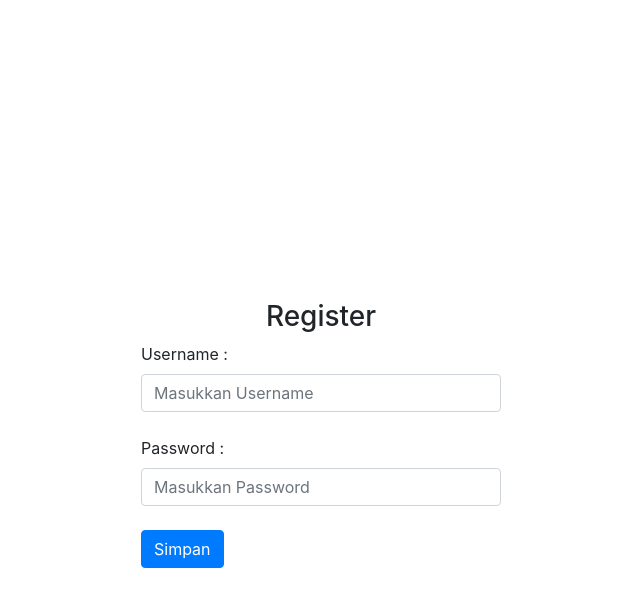
After one commit to andriawan24/penjualan, a PHP site: page /register.php in a window 1280 px wide. The commit adds this page. Shown: the top 607 px of the page, without its empty margins (299-939 px from the left). Run offline with PHP 8.4, Linux system fonts and the light colour scheme.

Commit message:
Penambahan Fitur Pendaftaran atau Register

```diff
--- a/Barang/barang.php
+++ b/Barang/barang.php
@@ -3,7 +3,7 @@
 require_once 'koneksi.php';
 
 /**
- *
+ * Membuat Perintah-perintah yang bisa di jalankan di database
  */
 class Barang extends Koneksi
 {
--- a/index.php
+++ b/index.php
@@ -30,7 +30,8 @@
 </head>
 <body>
 	<div class="tengah">
-		<form class="form-group" action="index.php" method="post" onsubmit="submit()">
+		<h3><a href="register.php">Daftar</a></h3>
+		<form class="form-group" action="index.php" method="post">
 			<h4  style="color:#343a40"><strong>Username : </strong></h4>
 			<input type="text" name="username" placeholder="username" class="form-control" required autofocus >
 			<div>&nbsp;</div>
--- /dev/null
+++ b/register.php
@@ -0,0 +1,46 @@
+<?php
+require_once 'user.php';
+
+if(isset($_POST['submit']))
+{
+	$username = $_POST['username'];
+	$password = password_hash($_POST['password'], PASSWORD_DEFAULT);
+
+	$regist = new User();
+	$regist->Register($username, $password);
+	header("Location:index.php");
+}
+?>
+<!DOCTYPE html>
+<html>
+<head>
+	<title>Halaman Register</title>
+	<link rel="stylesheet" type="text/css" href="style/assets/css/bootstrap.min.css">
+	<style type="text/css">
+		.tengah{
+			width:400px;
+			height: 200px;
+			padding: 20px;
+			position: fixed;
+			top: 50%;
+			left:50%;
+			margin-top:-120px;
+			margin-left:-220px;
+		}
+	</style>
+</head>
+<body>
+	<div class="tengah">
+	<H3 class="text-center">Register</H3>
+	<form action="register.php" method="post" class="form-group">
+		<label>Username : </label>
+		<input type="text" name="username" placeholder="Masukkan Username" class="form-control">
+		<div>&nbsp;</div>
+		<label>Password : </label>
+		<input type="text" name="password" placeholder="Masukkan Password" class="form-control">
+		<div>&nbsp;</div>
+		<button class="btn btn-primary" type="submit" name="submit">Simpan</button>
+	</form>
+	</div>
+</body>
+</html>
--- a/user.php
+++ b/user.php
@@ -39,4 +39,10 @@ class User extends Koneksi
 			return false;
 		}
 	}
+	public function Register($username, $password)
+	{
+		$db = $this->getKoneksi();
+		$query = $db->prepare("INSERT INTO user (id, username, password) VALUES ('', '$username', '$password')");
+		return $query->execute();
+	}
 }
```
